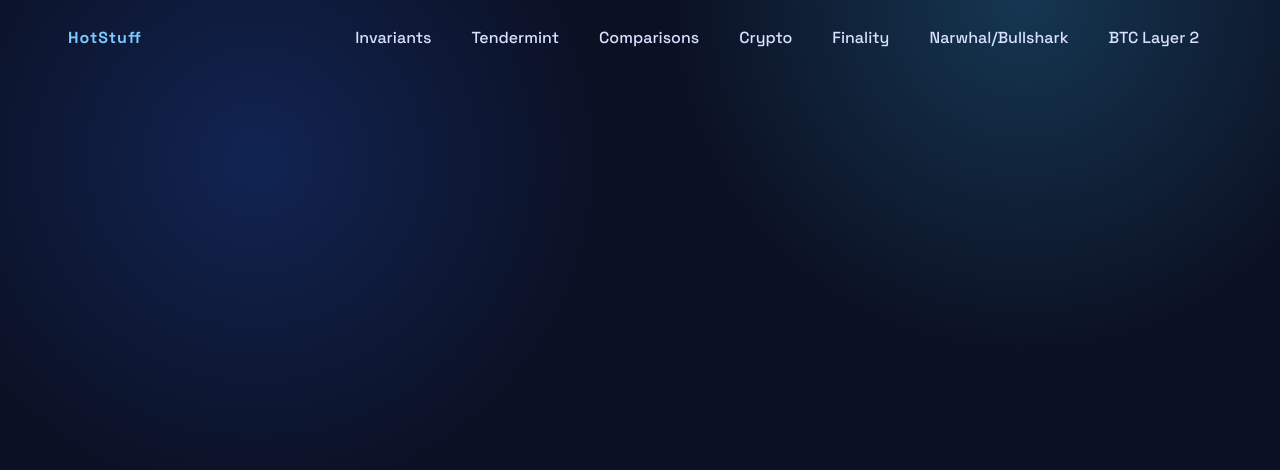
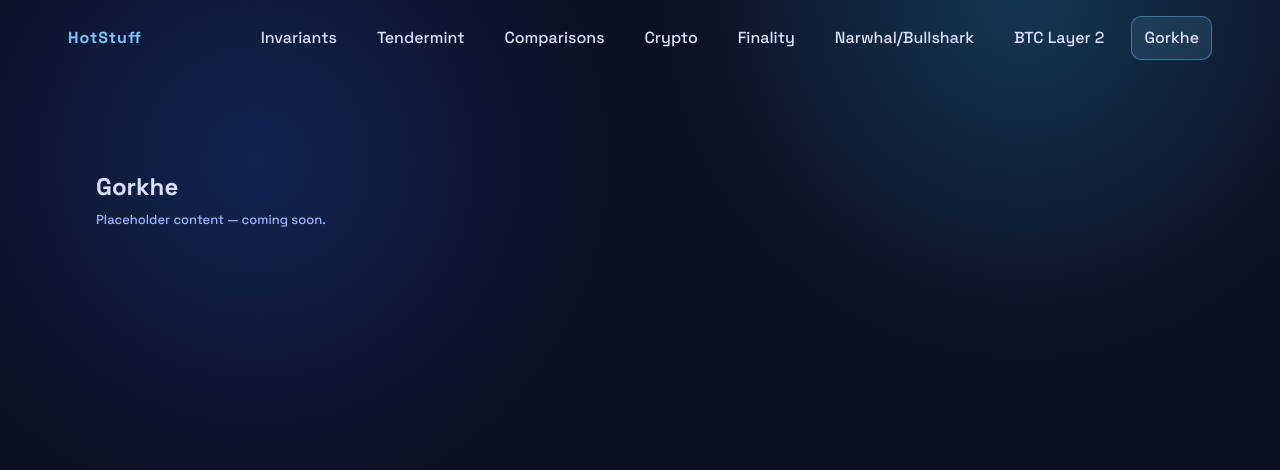
Before and after one commit to Nepalichhoro/big-hustler-crypto-hub, a React (Vite) app in the folder hotst/ui/: page /gorkhe in a window 1280 px wide. Shown: the top 470 px of the page. Built offline with nearby package versions, Linux system fonts and the light colour scheme.

Commit message:
Adds gorkhe.

```diff
--- a/hotst/ui/src/App.tsx
+++ b/hotst/ui/src/App.tsx
@@ -10,6 +10,7 @@ import { FinalityPage } from './components/FinalityPage'
 import { CryptoPage } from './components/crypto/CryptoPage'
 import { NarwhalPage } from './components/NarwhalPage'
 import { BtcLayerPage } from './components/BtcLayerPage'
+import { GorkhePage } from './components/GorkhePage'
 import { RoundModal } from './components/hotstuff/RoundModal'
 import { Toaster } from './components/Toaster'
 import { leaderForRound, nodeCycle } from './constants'
@@ -318,6 +319,9 @@ function App() {
           <NavLink to="/btc-layer" className={({ isActive }) => (isActive ? 'active' : '')}>
             BTC Layer 2
           </NavLink>
+          <NavLink to="/gorkhe" className={({ isActive }) => (isActive ? 'active' : '')}>
+            Gorkhe
+          </NavLink>
         </div>
       </nav>
 
@@ -363,6 +367,7 @@ function App() {
           <Route path="/finality" element={<FinalityPage />} />
           <Route path="/narwhal" element={<NarwhalPage />} />
           <Route path="/btc-layer" element={<BtcLayerPage />} />
+          <Route path="/gorkhe" element={<GorkhePage />} />
         </Routes>
       </main>
 
--- /dev/null
+++ b/hotst/ui/src/components/GorkhePage.tsx
@@ -0,0 +1,10 @@
+export function GorkhePage() {
+  return (
+    <div className="page">
+      <div className="section-heading">
+        <h2>Gorkhe</h2>
+        <p className="sub">Placeholder content — coming soon.</p>
+      </div>
+    </div>
+  )
+}
```
